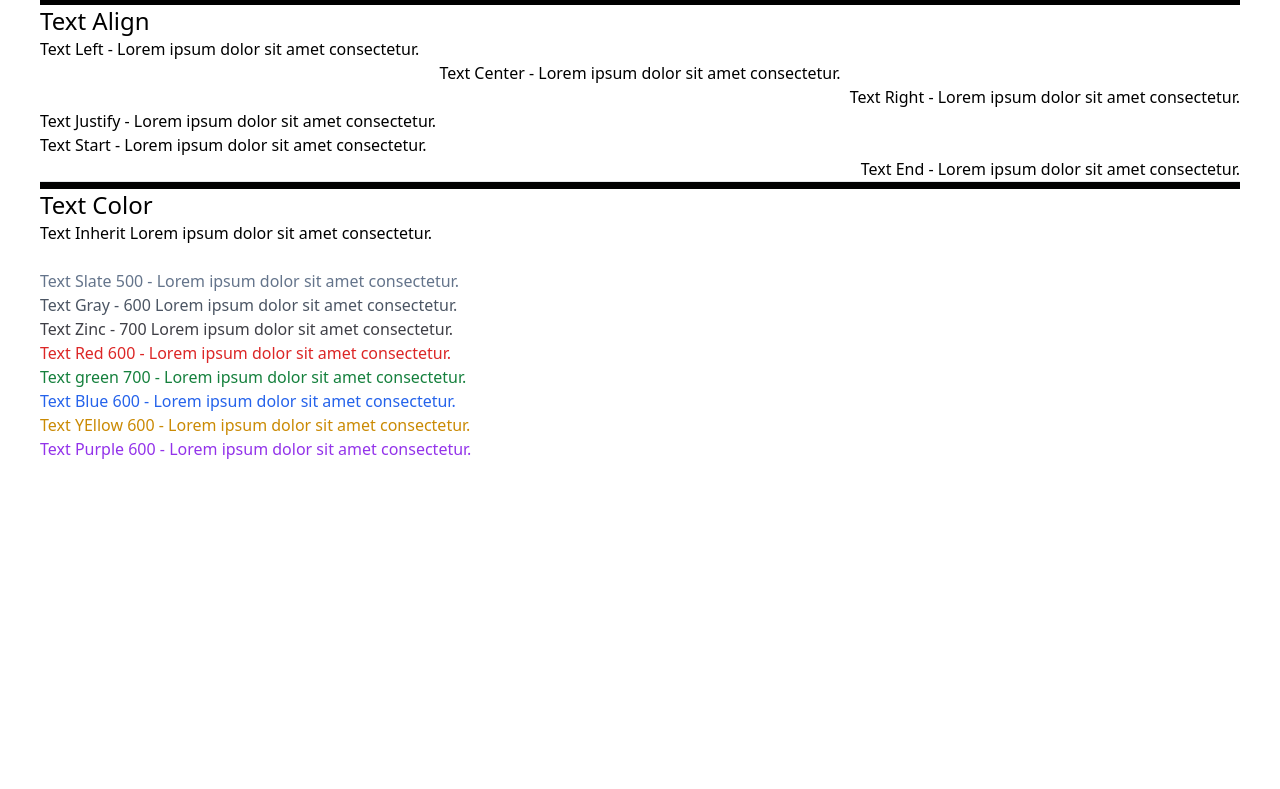
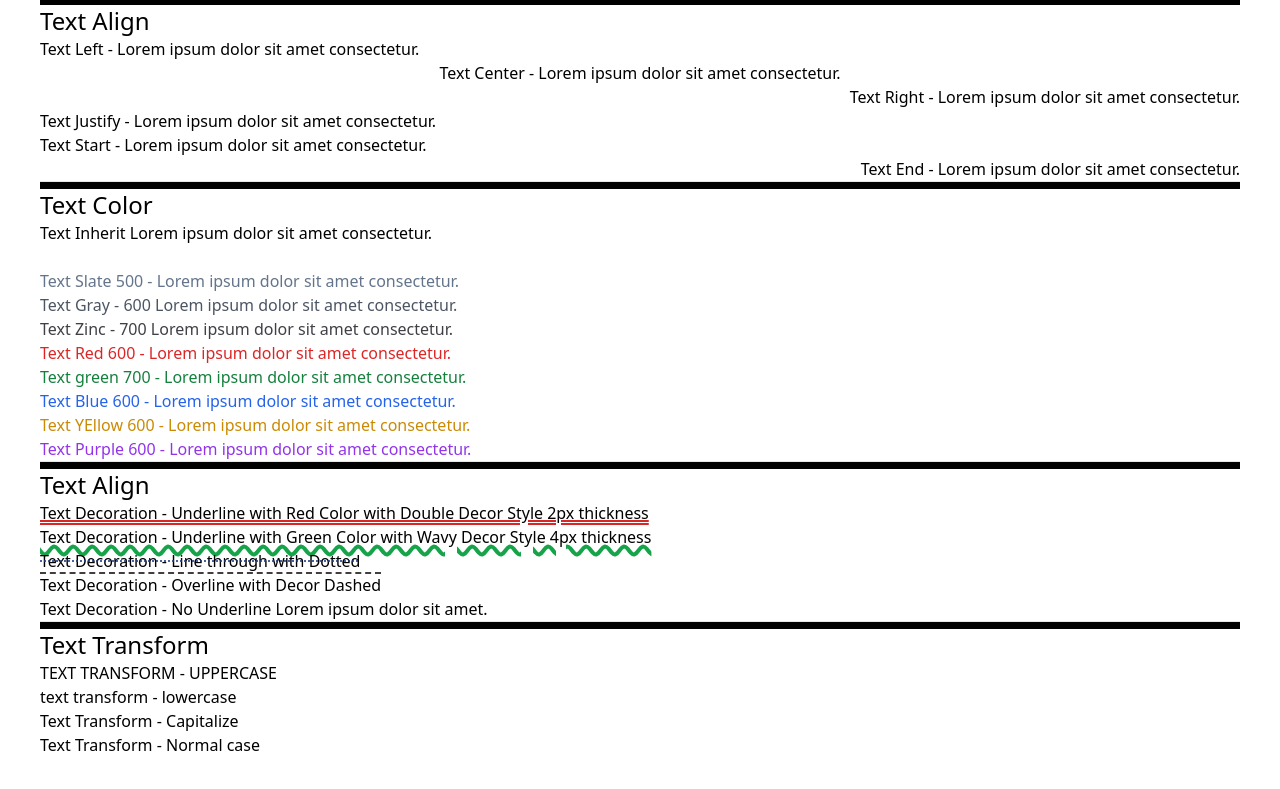
Before and after one commit to sohail019/Tailwind-CSS, a website built with Vite: page 03 - Fonts and Sizing/index.html in a window 1280 px wide. Shown: the part 2107-2896 px from the top of the page. Before the commit the page ends 2608 px from the top, so only its background shows below. Built offline with nearby package versions, Linux system fonts and the light colour scheme.

Commit message:
font and sizing done

```diff
--- a/03 - Fonts and Sizing/index.html
+++ b/03 - Fonts and Sizing/index.html
@@ -236,4 +236,32 @@
   <p class="text-purple-600">
     Text Purple 600 - Lorem ipsum dolor sit amet consectetur.
   </p>
+  <hr class="h-2 bg-black" />
+
+  <h2 class="text-2xl">Text Align</h2>
+  <p class="underline decoration-red-600 decoration-double decoration-2">
+    Text Decoration - Underline with Red Color with Double Decor Style 2px
+    thickness
+  </p>
+  <p class="underline decoration-green-600 decoration-wavy decoration-4">
+    Text Decoration - Underline with Green Color with Wavy Decor Style 4px
+    thickness
+  </p>
+  <p class="line-through decoration-blue-900 decoration-dotted">
+    Text Decoration - Line through with Dotted
+  </p>
+  <p class="overline decoration-dashed">
+    Text Decoration - Overline with Decor Dashed
+  </p>
+  <p class="no-underline">
+    Text Decoration - No Underline Lorem ipsum dolor sit amet.
+  </p>
+
+  <hr class="h-2 bg-black" />
+
+  <h2 class="text-2xl">Text Transform</h2>
+  <p class="uppercase">Text Transform - Uppercase</p>
+  <p class="lowercase">Text Transform - Lowercase</p>
+  <p class="capitalize">Text Transform - capitalize</p>
+  <p class="normal-case">Text Transform - Normal case</p>
 </html>
```
